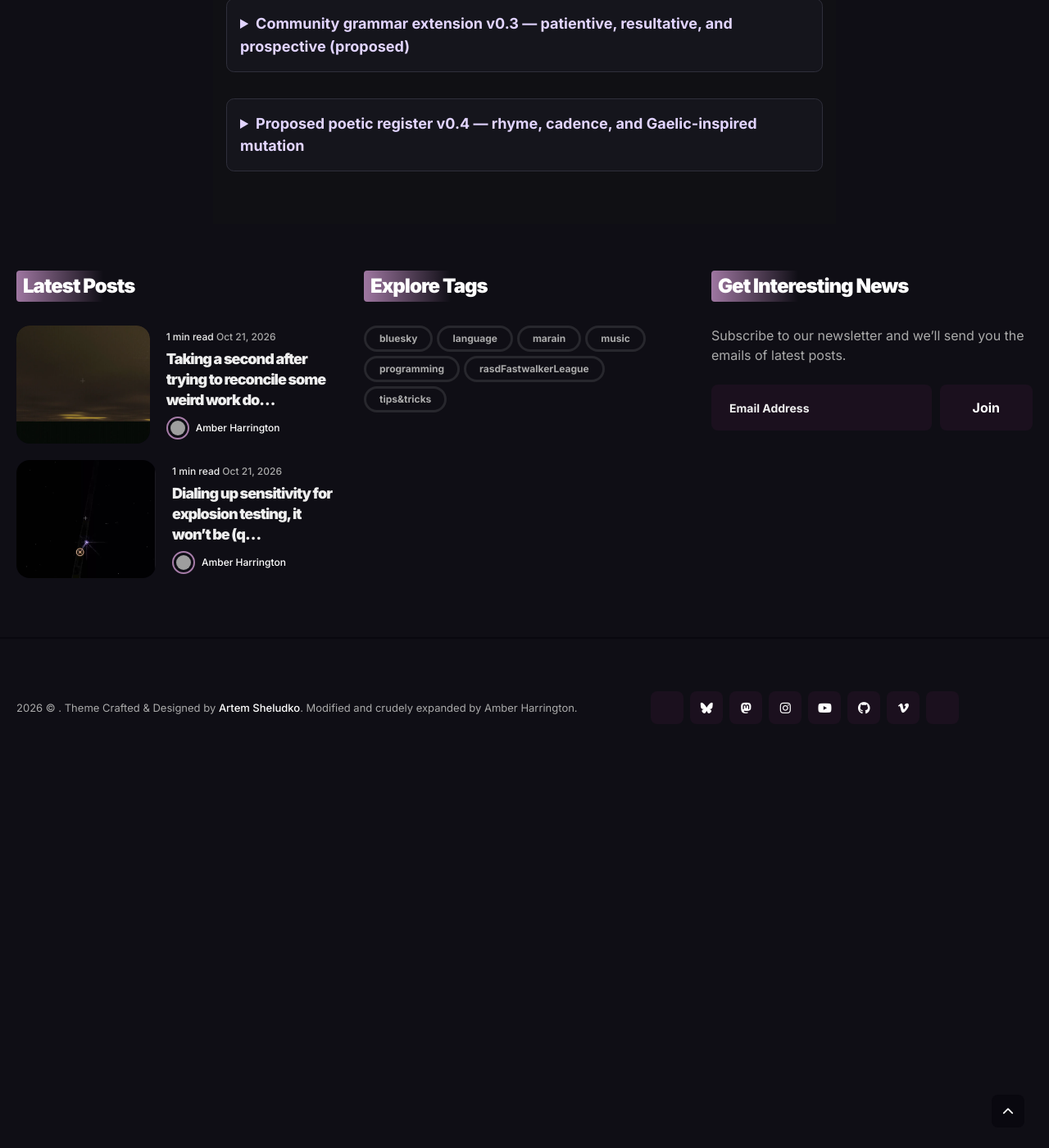
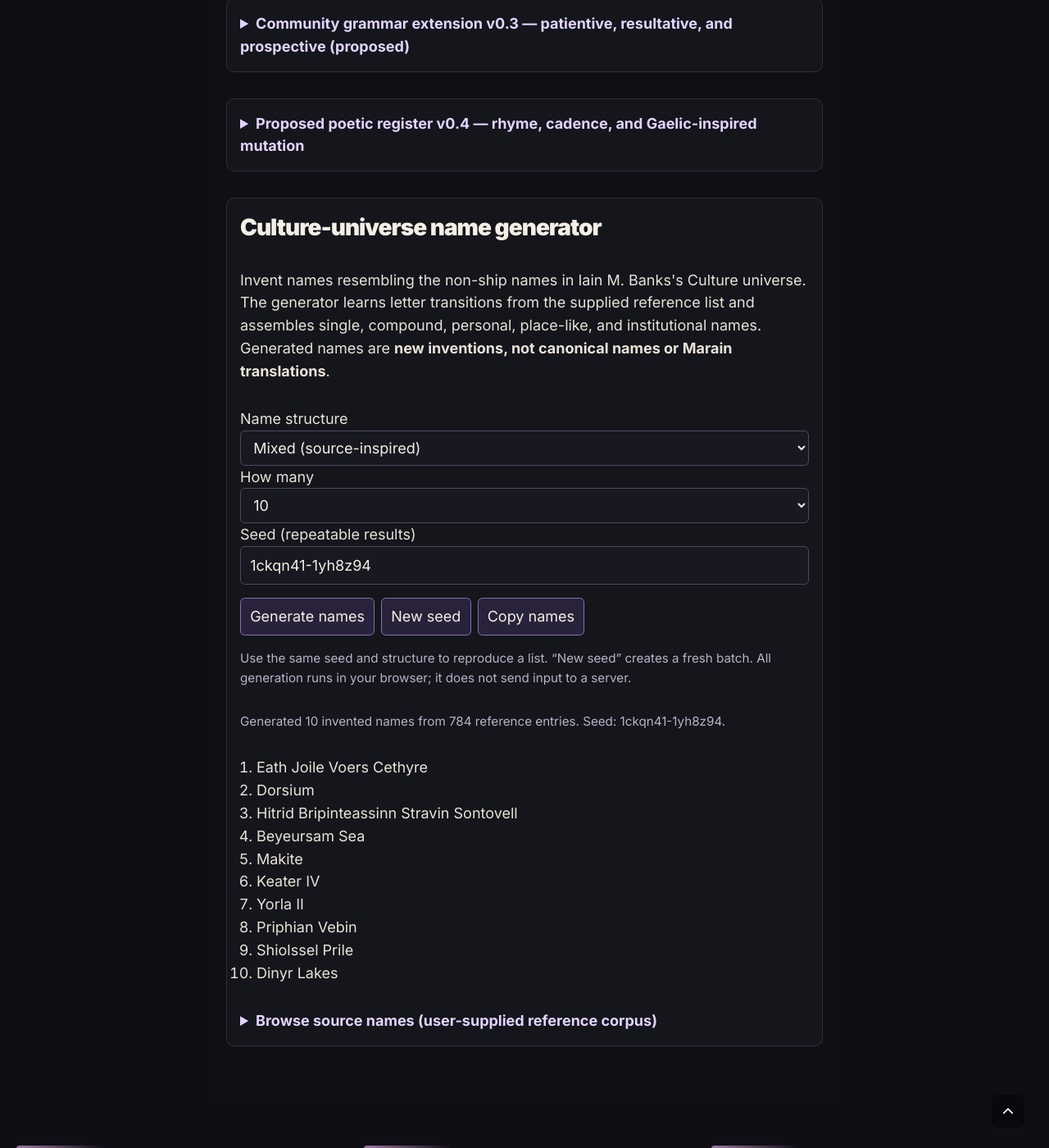
Before and after one commit to KO0I/KO0I.github.io, a Jekyll site: the page built from _pages/marain.markdown, in a window 1280 px wide and 1400 px high, scrolled down 1910 px. Shown: the whole window at 82% size. Built offline with Jekyll 4.4.1, drawn with Linux system fonts in a browser that asks for light colours; before the commit the page ends 2857 px from its top, so only the background shows below that; grey boxes are pictures that could not be loaded.

Commit message:
Embed Culture-universe name generator and searchable canonical reference list in Marain

```diff
--- a/_pages/marain.markdown
+++ b/_pages/marain.markdown
@@ -19,6 +19,7 @@
 <script src="{{ '/assets/marain/js/base-conversion.js' | relative_url }}" defer></script>
 <script src="{{ '/assets/marain/js/poetic-ui.js' | relative_url }}" defer></script>
 <script src="{{ '/assets/marain/js/marain-tabs.js' | relative_url }}" defer></script>
+<script type="module" src="{{ '/assets/marain/js/culture-name-ui.mjs' | relative_url }}"></script>
 
 # <span class="marain">marain</span>
 
@@ -199,6 +200,64 @@
   <p class="translation-notes">Try <code>pren</code> with the mutation option to produce <code>po fren</code>. The tool refuses forms it cannot resolve uniquely to known vocabulary. All forms here are newly proposed, not recovered Marain.</p>
 </section>
 
+<section id="culture-names" class="dictionary-panel" aria-labelledby="culture-names-heading"
+         data-corpus-url="{{ '/assets/marain/culture-names.txt' | relative_url }}">
+  <h2 id="culture-names-heading">Culture-universe name generator</h2>
+  <p>Invent names resembling the non-ship names in Iain M. Banks's Culture universe. The generator learns letter transitions from the supplied reference list and assembles single, compound, personal, place-like, and institutional names. Generated names are <strong>new inventions, not canonical names or Marain translations</strong>.</p>
+
+  <div class="culture-name-controls">
+    <div>
+      <label for="culture-name-style">Name structure</label>
+      <select id="culture-name-style">
+        <option value="mixed">Mixed (source-inspired)</option>
+        <option value="single">Single name</option>
+        <option value="personal">Personal (multiple parts)</option>
+        <option value="hyphenated">Hyphenated / apostrophe</option>
+        <option value="place">World or place</option>
+        <option value="institution">Organization or faction</option>
+        <option value="elaborate">Elaborate personal name</option>
+      </select>
+    </div>
+    <div>
+      <label for="culture-name-count">How many</label>
+      <select id="culture-name-count">
+        <option value="5">5</option>
+        <option value="10" selected>10</option>
+        <option value="20">20</option>
+        <option value="30">30</option>
+      </select>
+    </div>
+    <div>
+      <label for="culture-name-seed">Seed (repeatable results)</label>
+      <input id="culture-name-seed" type="text" maxlength="120" autocomplete="off"
+             spellcheck="false" placeholder="Random seed if empty">
+    </div>
+  </div>
+  <div class="marain-examples">
+    <button type="button" id="culture-name-generate" disabled>Generate names</button>
+    <button type="button" id="culture-name-shuffle" disabled>New seed</button>
+    <button type="button" id="culture-name-copy" disabled>Copy names</button>
+  </div>
+  <p class="translation-notes">Use the same seed and structure to reproduce a list. “New seed” creates a fresh batch. All generation runs in your browser; it does not send input to a server.</p>
+  <p id="culture-name-status" class="translation-notes" role="status" aria-live="polite">Loading name corpus…</p>
+  <ol id="culture-name-results" class="culture-name-results" aria-label="Generated, noncanonical names"></ol>
+
+  <details class="marain-interpretation" id="culture-name-source">
+    <summary>Browse source names (user-supplied reference corpus)</summary>
+    <p>The original, unmodified list contains 784 entries, including people, places, factions, and other names. Names are preserved exactly as supplied; individual entries have not been independently fact-checked against the novels. <a href="{{ '/assets/marain/culture-names.txt' | relative_url }}">View or save the complete plain-text list</a>.</p>
+    <label for="culture-name-search">Search original names</label>
+    <input id="culture-name-search" type="search" autocomplete="off"
+           spellcheck="false" placeholder="e.g. Gurgeh, Gzilt, Culture" disabled>
+    <p id="culture-source-status" class="translation-notes" aria-live="polite">Loading source names…</p>
+    <ol id="culture-source-results" class="culture-source-results" aria-label="Original reference names"></ol>
+    <div class="marain-examples">
+      <button type="button" id="culture-source-prev" disabled>Previous</button>
+      <button type="button" id="culture-source-next" disabled>Next</button>
+    </div>
+  </details>
+  <noscript><p>Enable JavaScript to generate or search names. The complete reference corpus remains available from the plain-text link above.</p></noscript>
+</section>
+
 <div id="english-to-marain" class="dictionary-panel">
   <h2>English to Marain</h2>
 
```
